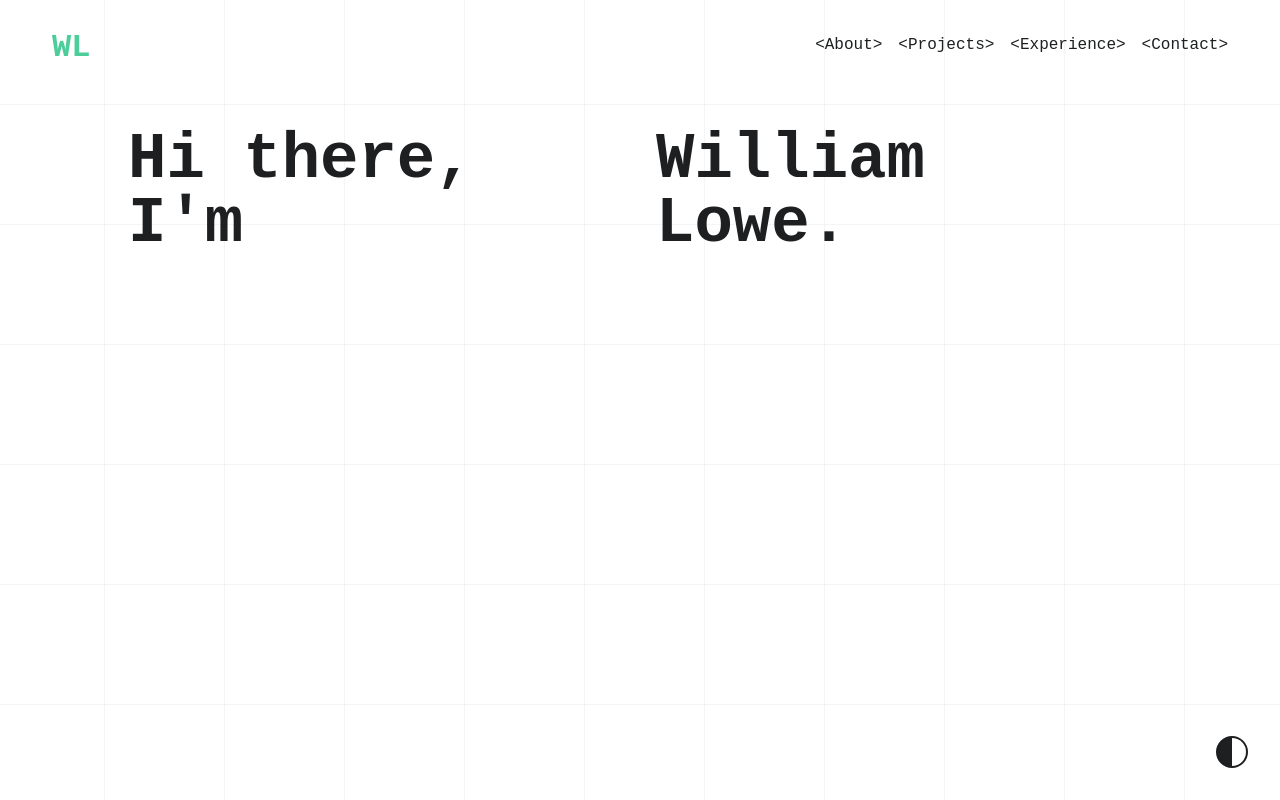
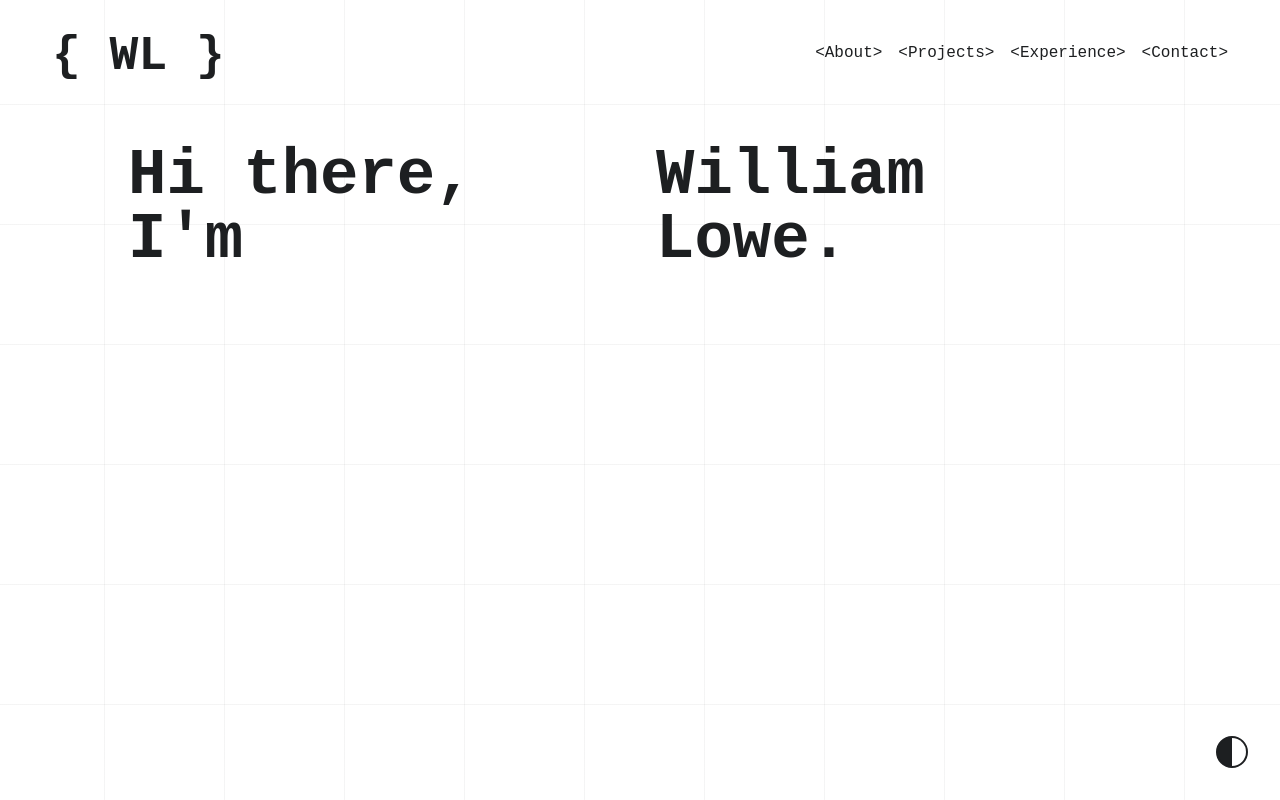
Before and after one commit to williamalowe/WilliamALowe, a React (Vite) app: page / in a window 1280 px wide. Built offline with nearby package versions, Linux system fonts and the light colour scheme; a web font is replaced by a local one.

Commit message:
style: update logo

```diff
--- a/src/components/Navbar/Navbar.css
+++ b/src/components/Navbar/Navbar.css
@@ -6,11 +6,14 @@ a {
   align-items: center;
 }
 #logo {
-  font-size: 2rem;
+  font-size: 3rem;
+  font-weight: 600;
+  -webkit-text-stroke: 2px var(--text-color);
+  color: var(--bg-primary);
 }
 #nav > a.active > #logo {
-  color: var(--highlight-color);
-  font-weight: 800;
+  color: var(--text-color);
+  -webkit-text-stroke: 0px var(--text-color);
 }
 .nav-link-container {
   margin-left: auto;
--- a/src/components/Navbar/Navbar.jsx
+++ b/src/components/Navbar/Navbar.jsx
@@ -11,7 +11,7 @@ const Navbar = () => {
           whileHover={{ scale: 1.2 }}
           whileTap={{ scale: 0.9 }}
         >
-          WL
+          &#123; WL &#125;
         </motion.div>
       </NavLink>
       <div className="nav-link-container">
```
